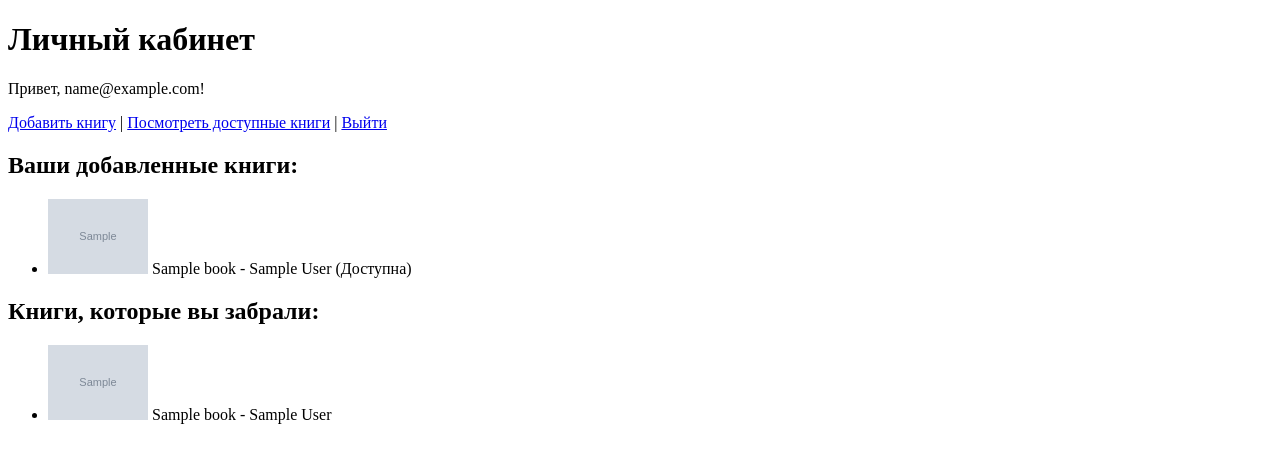
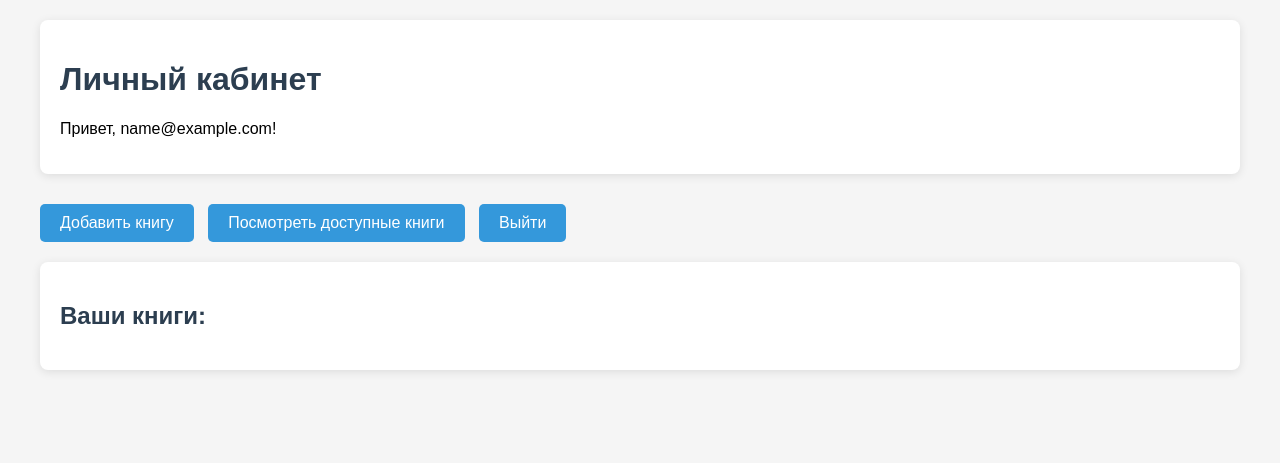
Before and after one commit to JakmanLoss/Bookcrossing, a Flask app: page /dashboard in a window 1280 px wide. Shown: the top 463 px of the page. Run offline with Flask 2, Linux system fonts and the light colour scheme; a user stored in the database is signed in; tables that the repository leaves empty hold one stand-in row (values such as "Sample post"); grey boxes marked "Sample" are stand-in pictures.

Commit message:
Dashboard front

```diff
--- a/templates/dashboard.html
+++ b/templates/dashboard.html
@@ -2,44 +2,90 @@
 <html>
 <head>
     <title>Личный кабинет</title>
+    <style>
+        body {
+            font-family: Arial, sans-serif;
+            max-width: 1200px;
+            margin: 0 auto;
+            padding: 20px;
+            background-color: #f5f5f5;
+        }
+        h1, h2 {
+            color: #2c3e50;
+        }
+        .user-info {
+            margin-bottom: 30px;
+            padding: 20px;
+            background: white;
+            border-radius: 8px;
+            box-shadow: 0 2px 10px rgba(0,0,0,0.1);
+        }
+        .actions {
+            margin: 20px 0;
+        }
+        .actions a {
+            display: inline-block;
+            margin-right: 10px;
+            padding: 10px 20px;
+            background-color: #3498db;
+            color: white;
+            text-decoration: none;
+            border-radius: 5px;
+        }
+        .actions a:hover {
+            background-color: #2980b9;
+        }
+        .books-list {
+            background: white;
+            padding: 20px;
+            border-radius: 8px;
+            box-shadow: 0 2px 10px rgba(0,0,0,0.1);
+        }
+        .books-list ul {
+            list-style-type: none;
+            padding: 0;
+        }
+        .books-list li {
+            padding: 10px;
+            border-bottom: 1px solid #eee;
+            display: flex;
+            justify-content: space-between;
+        }
+        .books-list li:last-child {
+            border-bottom: none;
+        }
+        .available {
+            color: #2ecc71;
+        }
+        .unavailable {
+            color: #e74c3c;
+        }
+    </style>
 </head>
 <body>
+    <div class="user-info">
         <h1>Личный кабинет</h1>
         <p>Привет, {{ current_user.email }}!</p>
-    <a href="{{ url_for('add_book') }}">Добавить книгу</a> |
-    <a href="{{ url_for('books') }}">Посмотреть доступные книги</a> |
+    </div>
+
+    <div class="actions">
+        <a href="{{ url_for('add_book') }}">Добавить книгу</a>
+        <a href="{{ url_for('books') }}">Посмотреть доступные книги</a>
         <a href="{{ url_for('logout') }}">Выйти</a>
+    </div>
 
-    <h2>Ваши добавленные книги:</h2>
+    <div class="books-list">
+        <h2>Ваши книги:</h2>
         <ul>
-    {% for book in added_books %}
+            {% for book in books %}
             <li>
-            {% if book.cover %}
-                <img src="{{ url_for('static', filename=book.cover.replace('static/', '')) }}" alt="{{ book.title }}" width="100" onerror="this.src='{{ url_for('static', filename='default_cover.jpg') }}'">
-            {% else %}
-                <p>Без обложки</p>
-            {% endif %}
-            {{ book.title }} - {{ book.author }} ({{ 'Доступна' if book.available else 'Забрана' }})
+                <span>{{ book.title }} - {{ book.author }}</span>
+                <span class="{{ 'available' if book.available else 'unavailable' }}">
+                    {{ 'Доступна' if book.available else 'Забрана' }}
+                </span>
             </li>
-    {% else %}
-        <li>Вы ещё не добавили книги.</li>
             {% endfor %}
         </ul>
-
-    <h2>Книги, которые вы забрали:</h2>
-    <ul>
-    {% for book in taken_books %}
-        <li>
-            {% if book.cover %}
-                <img src="{{ url_for('static', filename=book.cover.replace('static/', '')) }}" alt="{{ book.title }}" width="100" onerror="this.src='{{ url_for('static', filename='default_cover.jpg') }}'">
-            {% else %}
-                <p>Без обложки</p>
-            {% endif %}
-            {{ book.title }} - {{ book.author }}
-        </li>
-    {% else %}
-        <li>Вы ещё не забрали книги.</li>
-    {% endfor %}
-    </ul>
+    </div>
 </body>
 </html>
```
Lines whose indentation alone changed are shown as unchanged.
